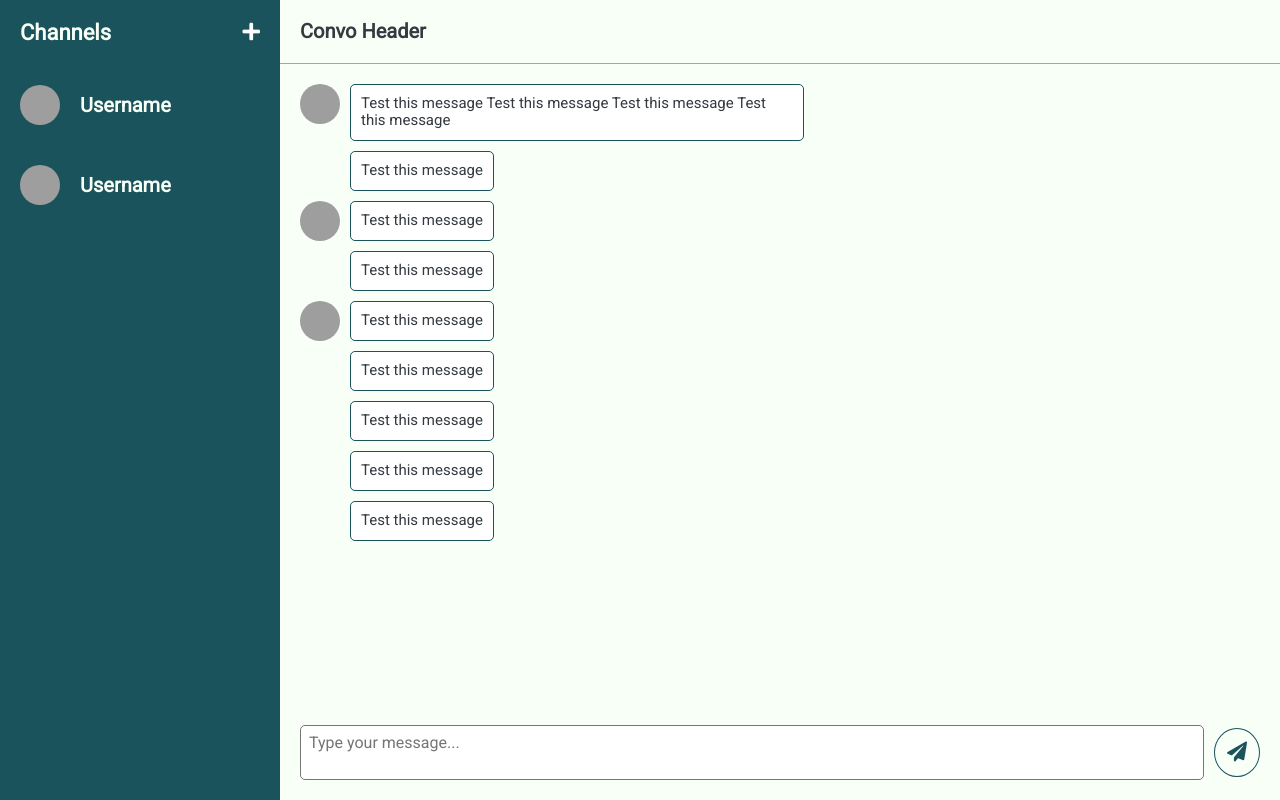
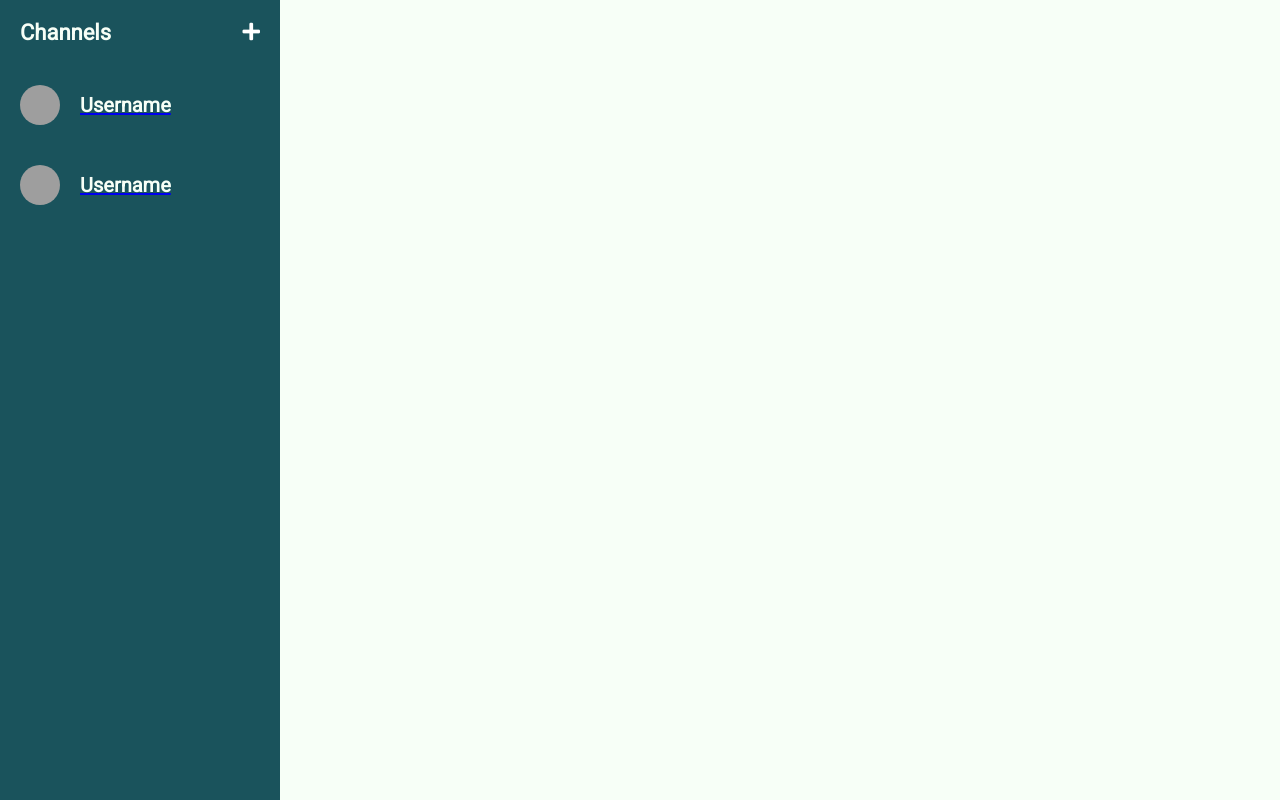
Before and after one commit to omnisyle/chat-app, a React app: page / in a window 1280 px wide. Built offline with nearby package versions, Linux system fonts and the light colour scheme; grey boxes are pictures that could not be loaded.

Commit message:
try out react router dom

```diff
--- a/package.json
+++ b/package.json
@@ -30,8 +30,10 @@
   "dependencies": {
     "@types/react": "^16.3.13",
     "@types/react-dom": "^16.0.5",
+    "@types/react-router-dom": "^4.2.6",
     "react": "^16.3.2",
     "react-dom": "^16.3.2",
+    "react-router-dom": "^4.2.2",
     "tslib": "^1.9.1"
   }
 }
--- a/src/components/App/index.tsx
+++ b/src/components/App/index.tsx
@@ -1,4 +1,5 @@
 import React from "react";
+import { BrowserRouter as Router } from "react-router-dom";
 import Sidebar from "../Sidebar";
 import Main from "../Main";
 import "./styles.scss";
@@ -7,10 +8,12 @@ class App extends React.Component {
 
   render() {
     return (
-      <div className="chat-app">
-        <Sidebar />
-        <Main />
-      </div>
+      <Router>
+        <div className="chat-app">
+          <Sidebar />
+          <Main />
+        </div>
+      </Router>
     );
   }
 }
--- a/src/components/ChannelList/channel_list.tsx
+++ b/src/components/ChannelList/channel_list.tsx
@@ -1,4 +1,5 @@
 import React, { SFC } from "react";
+import { Link } from "react-router-dom";
 import Channel from "../Channel";
 
 type Props = {
@@ -7,8 +8,12 @@ type Props = {
 
 const ChannelList: SFC<Props> = ({ channels }) => (
   <div className="channels-list">
-    <Channel />
-    <Channel />
+    <Link to={`/ch/test`}>
+      <Channel />
+    </Link>
+    <Link to={`/ch/test2`}>
+      <Channel />
+    </Link>
   </div>
 );
 
--- a/src/components/Main/index.tsx
+++ b/src/components/Main/index.tsx
@@ -1,4 +1,5 @@
 import React from "react";
+import { Route } from "react-router-dom";
 import Conversation from "../Conversation";
 import ConversationHeader from "../ConversationHeader";
 import MessageForm from "../MessageForm";
@@ -10,9 +11,16 @@ class MainContainer extends React.Component {
 
     return (
       <div className="main-container">
-        <ConversationHeader title="Convo Header" />
-        <Conversation />
-        <MessageForm />
+        <Route path="/ch/:channelID" render={({ match }) => {
+          return (
+            <>
+              <p>{match.params.channelID}</p>
+              <ConversationHeader title="Convo Header" />
+              <Conversation />
+              <MessageForm />
+            </>
+          );
+        }} />
       </div>
     );
   }
```
Also changed, not shown: 1 other file (tests, documents, lock files or other folders).
